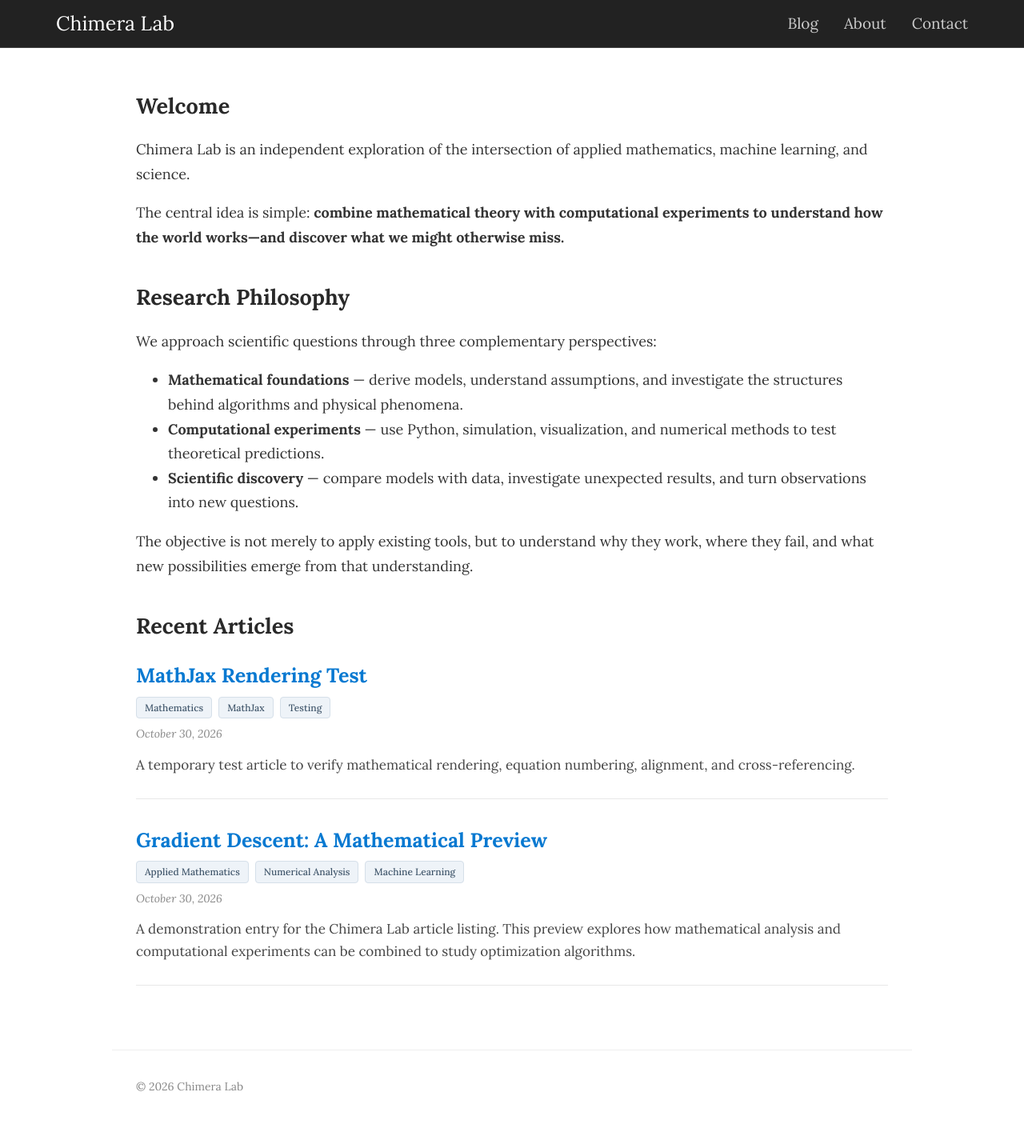
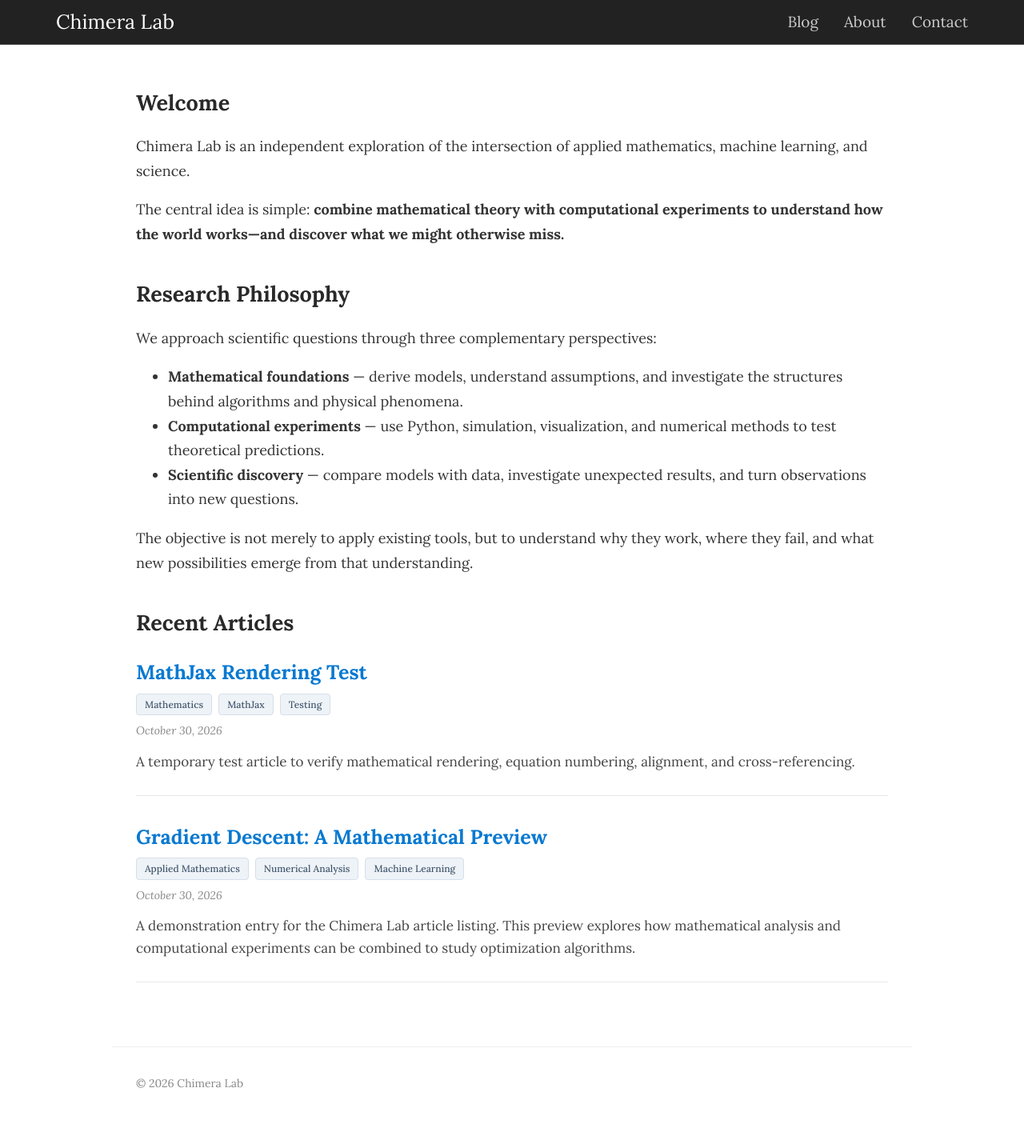
Before and after one commit to chimeralab314/chimeralab314.github.io, a Jekyll site: the page built from index.md, in a window 1280 px wide. Shown: the whole page at 80% size. Built offline with Jekyll 4.4.1, drawn with Linux system fonts in a browser that asks for light colours; a script that is not in the unit is left out.

Commit message:
Reduce padding in header container

```diff
--- a/assets/css/style.css
+++ b/assets/css/style.css
@@ -29,7 +29,7 @@ body {
 .header-container {
     max-width: 1200px;
     margin: 0 auto;
-    padding: 8px 30px;
+    padding: 6px 30px;
 
     display: flex;
     align-items: center;
```
